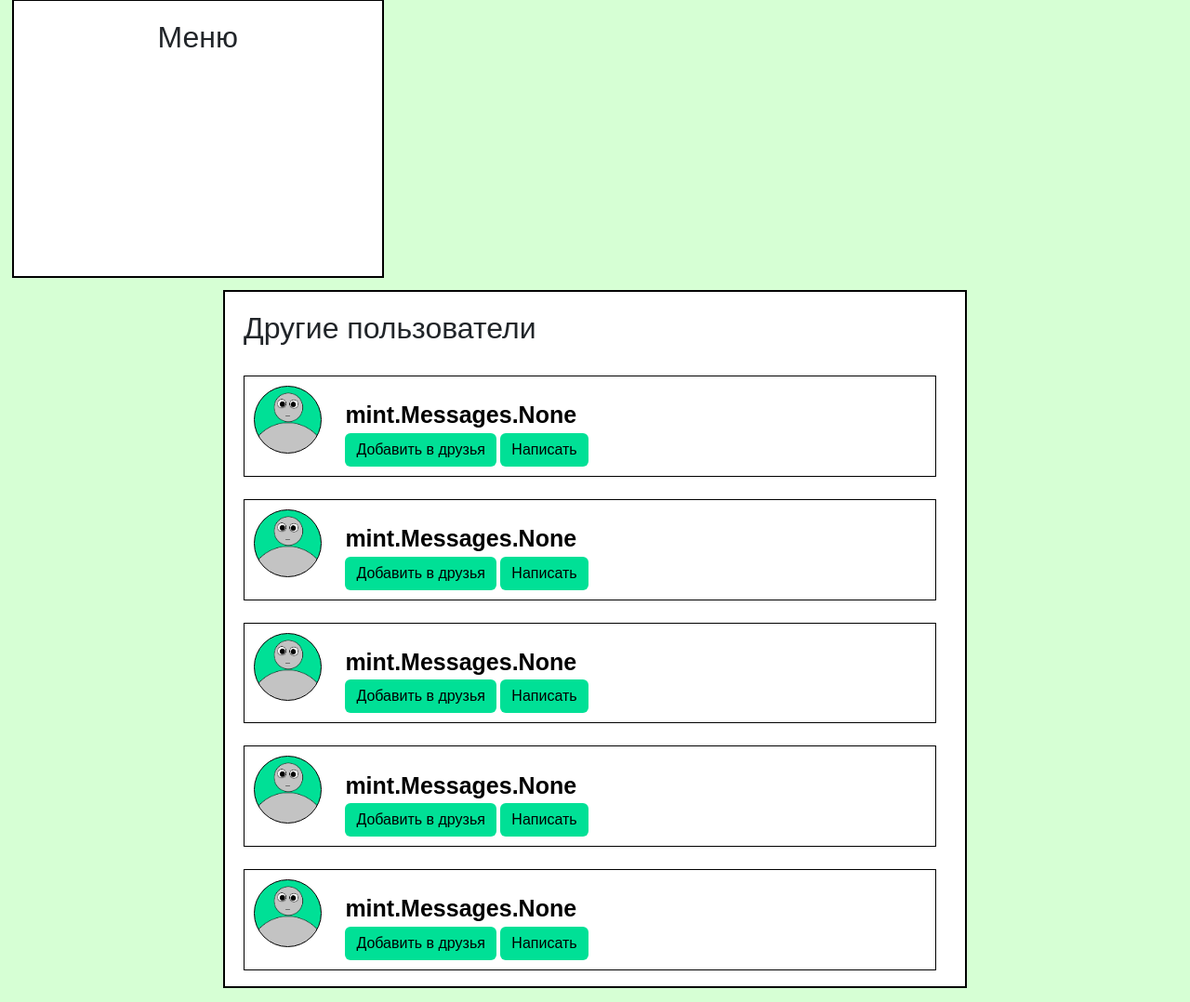
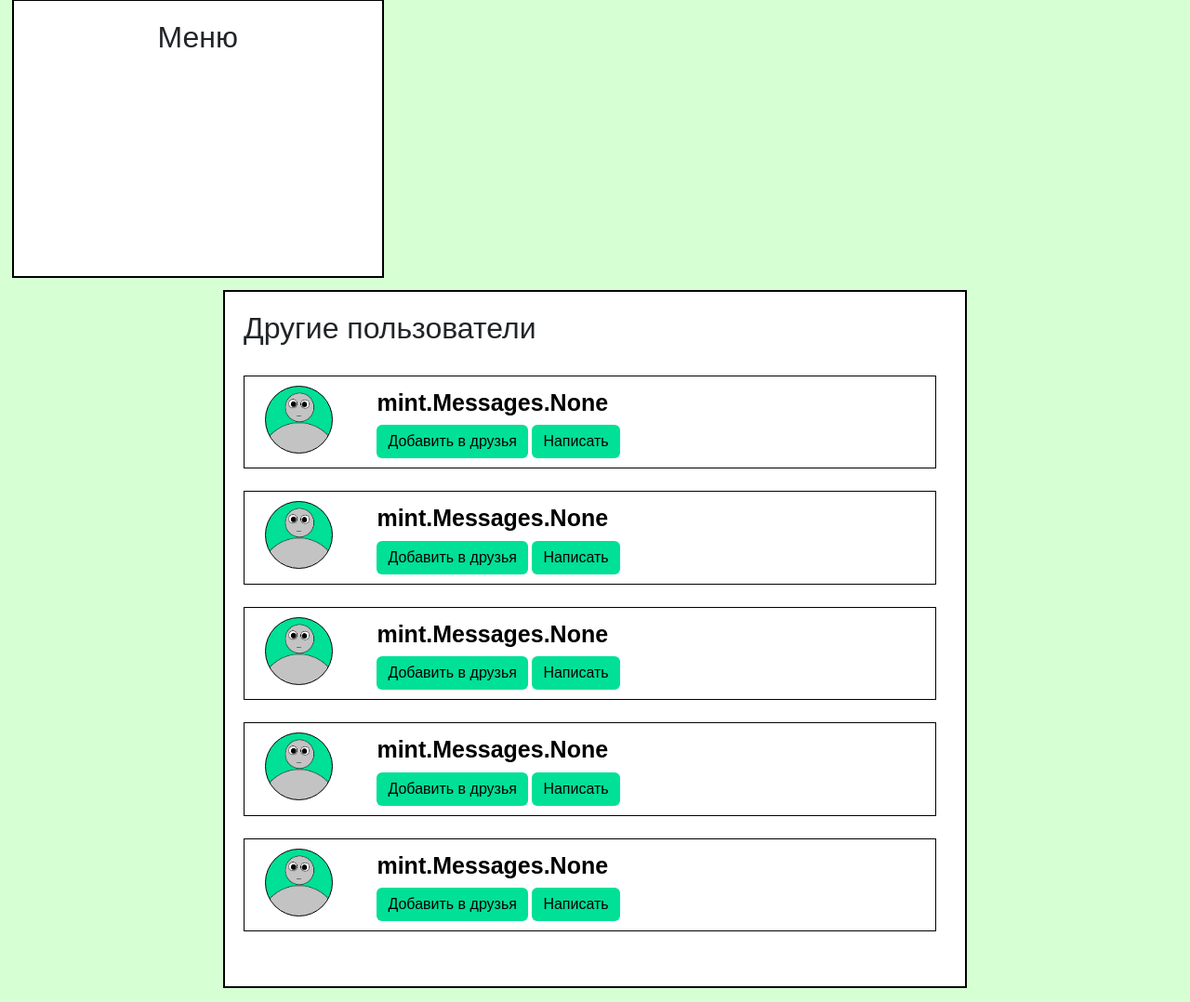
Before and after one commit to megab1t1/mint_messenger, a Django app: template mint_messenger/mint/templates/mint/friends.html in a window 1280 px wide. Shown: the part 134-1212 px from the top of the page at 93% size. Run offline with Django 4.2, Linux system fonts and the light colour scheme; the template is opened without the code that fills it: values that come from a table or form of the project are taken from there, others are empty; data comes from the database, SQL or seed files in the repository; both versions use the stored data as it was after the commit; some libraries are stand-ins or nearby versions.

Commit message:
friends_cards

```diff
--- a/mint_messenger/mint/static/mint/css/style.css
+++ b/mint_messenger/mint/static/mint/css/style.css
@@ -195,7 +195,6 @@ header {
     cursor: pointer;
     padding: 10px;
     border: 1px solid black;
-    background: #fff;
     text-decoration: none;
     color: black
 }
@@ -212,8 +211,21 @@ header {
 
 .chat_photo {
     height: 73px;
-    width: 73px;
-    margin-right: 20px
+    width: 73px
+}
+
+.chat_username {
+    display: block;
+    margin-bottom: 5px;
+    font-weight: bold;
+    font-size: 25px;
+    text-decoration: none;
+    color: #000;
+    transition: 0.5s
+}
+
+.chat_username:hover {
+    color: #6b6b6b
 }
 
 .auth_hint {
@@ -248,12 +260,6 @@ header {
 
 }
 
-.username {
-    text-decoration: none;
-    color: #000;
-    display: block
-}
-
 .btn-primary {
     background: #00e096;
     color: #000;
--- a/mint_messenger/mint/templates/mint/user_card.html
+++ b/mint_messenger/mint/templates/mint/user_card.html
@@ -1,7 +1,9 @@
 {% load static %}
 
 <div class="chat" style="cursor: auto">
-    <div style="display: inline-block; width: 13%">
+    <div class="container-fluid">
+        <div class="row">
+            <div class="col-2">
                 {% if u.user.image %}
                 <a class="photo chat_photo" href="{{ u.user.get_absolute_url_user }}"
                    style="background-image: url('/media/images/{{ u.user.image }}')"></a>
@@ -11,9 +13,8 @@
                 {% endif %}
             </div>
 
-    <div style="display: inline-block; width: 86%">
-        <a class="username" style="font-weight: bold; font-size: 25px"
-           href="{{ u.user.get_absolute_url_user }}">{{ u.user }}</a>
+            <div class="col-10">
+                <a class="chat_username" href="{{ u.user.get_absolute_url_user }}">{{ u.user }}</a>
 
                 {% if u.confirm %}
                 <a class="btn btn-primary friend_button" href="{{ u.user.get_absolute_url_confirm }}">Принять заявку</a>
@@ -31,5 +32,7 @@
                 {% endif %}
             </div>
         </div>
+    </div>
+</div>
 
 <br>
--- a/mint_messenger/mint/templates/mint/user_page.html
+++ b/mint_messenger/mint/templates/mint/user_page.html
@@ -3,7 +3,7 @@
 
 {% block content %}
 <div class="block">
-    <h2>Аккаунт пользователя {{ user }}</h1>
+    <h2>Аккаунт пользователя {{ user }}</h2>
 
     <br>
 
--- a/mint_messenger/mint_messenger/settings.py
+++ b/mint_messenger/mint_messenger/settings.py
@@ -71,7 +71,7 @@ AUTH_PASSWORD_VALIDATORS = [
     },
 ]
 
-LANGUAGE_CODE = 'en-us'
+LANGUAGE_CODE = 'ru'
 
 TIME_ZONE = 'Europe/Moscow'
 
```
Also changed, not shown: mint_messenger/db.sqlite3. Lines whose indentation alone changed are shown as unchanged.
